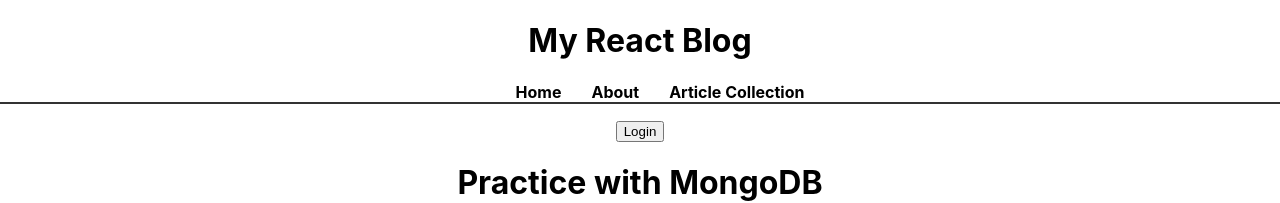
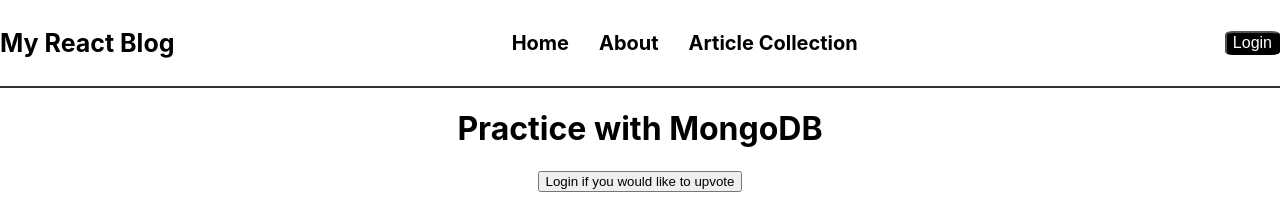
Before and after one commit to tonytran97/react-blog, a React (Create React App) app in the folder client/: page /article/learning-mongo in a window 1280 px wide. Shown: the top 203 px of the page. Built offline with nearby package versions, Linux system fonts and the light colour scheme; no server answers.

Commit message:
some navbar styling

```diff
--- a/client/src/App.css
+++ b/client/src/App.css
@@ -2,53 +2,43 @@
   text-align: center;
 }
 
-.App-logo {
-  height: 40vmin;
-  pointer-events: none;
+.navbar {
+  display: flex;
+  align-items: center;
+  border-bottom: 2px solid #333;
+  width: 100%;
+  justify-content: space-between;
 }
 
-@media (prefers-reduced-motion: no-preference) {
-  .App-logo {
-    animation: App-logo-spin infinite 20s linear;
-  }
+.navList {
+  justify-content: center;
+  display: flex;
+  margin-right: 70px;
 }
 
-.App-header {
-  background-color: #282c34;
-  min-height: 100vh;
-  display: flex;
-  flex-direction: column;
-  align-items: center;
-  justify-content: center;
-  font-size: calc(10px + 2vmin);
-  color: white;
+.navContent {
+  display: inline-flex;
+  margin: 15px;
 }
 
-.App-link {
-  color: #61dafb;
+.title {
+  display: inline-flex;
+  float: left;
+  justify-content: flex-start;
+  text-align: left;
+  font-size: 25px;
 }
 
-@keyframes App-logo-spin {
-  from {
-    transform: rotate(0deg);
-  }
-  to {
-    transform: rotate(360deg);
-  }
-}
-
-li {
-  display: inline;
-  margin: 15px;
+.loginBtn {
+  background-color: black;
+  border-radius: 15%;
+  color: white;
+  font-size: 16px;
 }
 
 a, a:visited {
   text-decoration: none;
   color: black;
   font-weight: bold;
-  font-size: medium;
+  font-size: 20px;
 }
-
-ul {
-  border-bottom: 2px solid #333;
-}
--- a/client/src/App.js
+++ b/client/src/App.js
@@ -14,7 +14,6 @@
     <BrowserRouter>
     <div className="App">
       <div id="body">
-      <h1>My React Blog</h1>
       <Navbar/>
       <Routes>
         <Route path="/" element={<Home />} />
--- a/client/src/components/Navbar.js
+++ b/client/src/components/Navbar.js
@@ -6,14 +6,15 @@
     const { user } = useUser();
     const navigate = useNavigate();
     return (
-            <nav>
-                <ul>
-                    <li><Link to="/">Home</Link></li>
-                    <li><Link to ="/about">About</Link></li>
-                    <li><Link to ="/collection">Article Collection</Link></li>
+            <nav className='navbar'>
+                <h3 className='title'>My React Blog</h3>
+                <ul className='navList'>
+                    <li className='navContent'><Link to="/">Home</Link></li>
+                    <li className='navContent'><Link to ="/about">About</Link></li>
+                    <li className='navContent'><Link to ="/collection">Article Collection</Link></li>
                 </ul>
-                <div>{user ? <button onClick={() => {signOut(getAuth());}}>Log Out</button>
-                : <button onClick={() => {navigate('/login');
+                <div>{user ? <button className='loginBtn' onClick={() => {signOut(getAuth());}}>Log Out</button>
+                : <button className='loginBtn' onClick={() => {navigate('/login');
                 }}>Login</button>}
                 </div>
             </nav>
```
